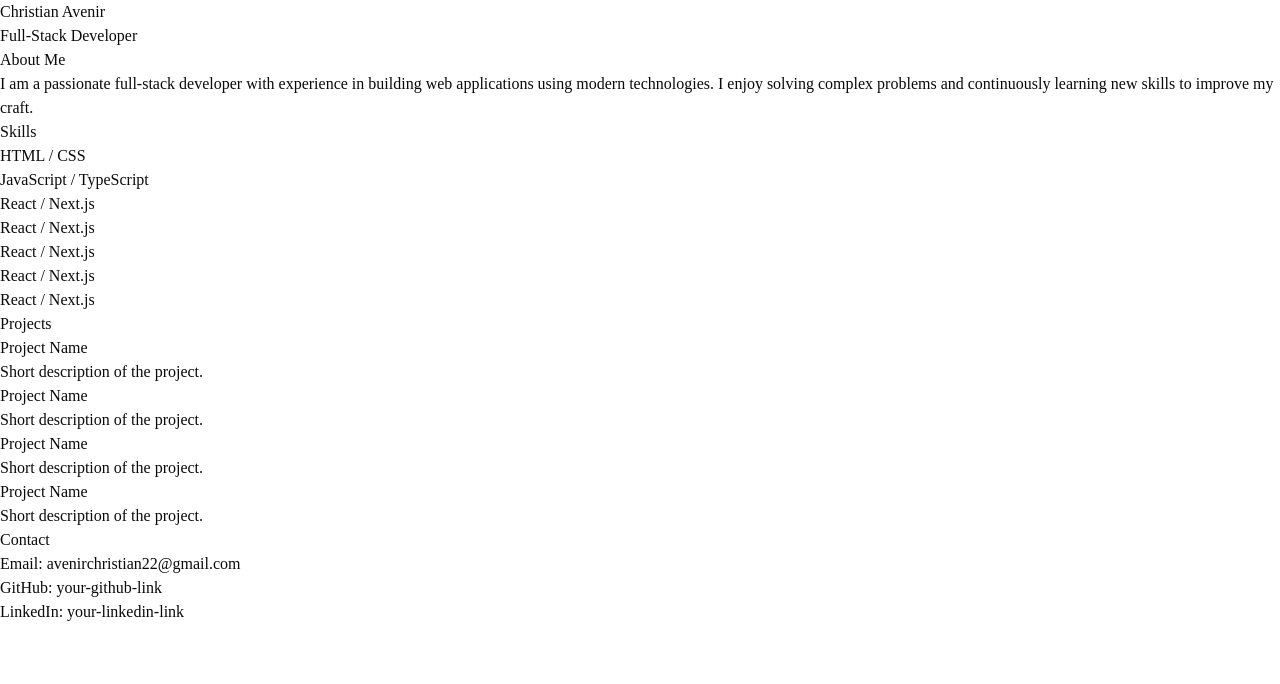
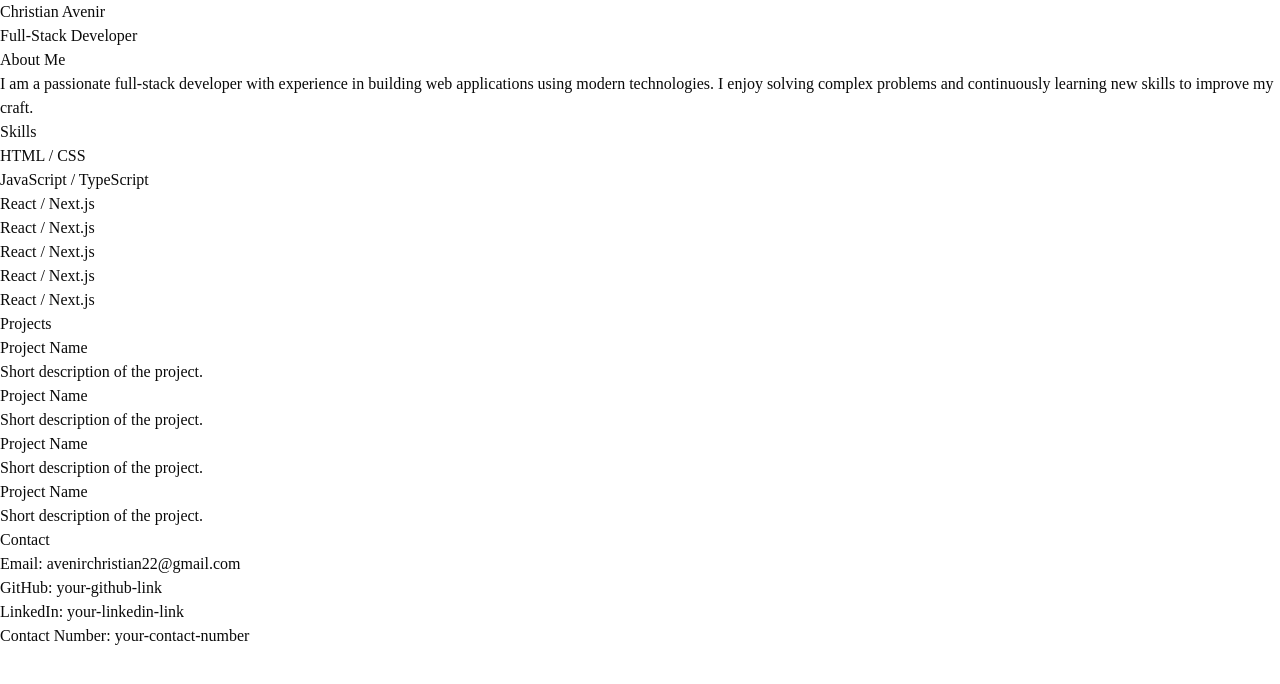
Before and after one commit to CCAvenir/personal-portfolio, a Next.js app: page / in a window 1280 px wide. Shown: the top 684 px of the page. Built offline with nearby package versions, Linux system fonts and the light colour scheme.

Commit message:
feat: add contact numbers

```diff
--- a/app/page.tsx
+++ b/app/page.tsx
@@ -56,6 +56,7 @@ export default function Home() {
         <p>Email: avenirchristian22@gmail.com</p>
         <p>GitHub: your-github-link</p>
         <p>LinkedIn: your-linkedin-link</p>
+        <p>Contact Number: your-contact-number</p>
       </section>
     </main>
   );
```
